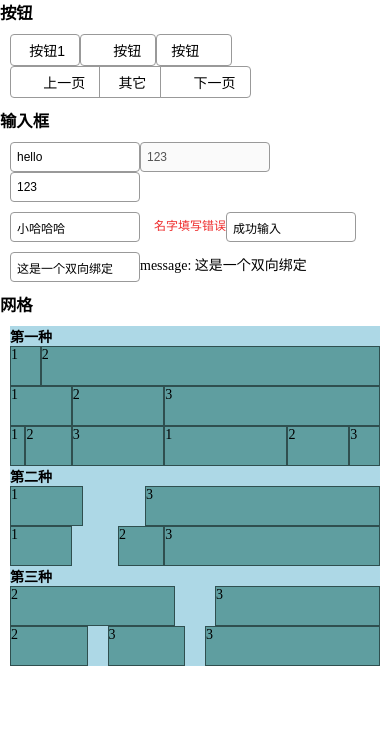
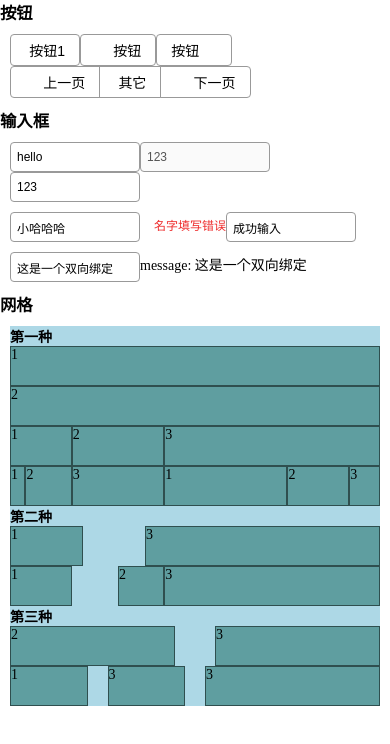
Before and after one commit to YukiGuo/kakaUI, a Vue app: page / in a window 390 px wide. Shown: the top 744 px of the page. Built offline with nearby package versions, Linux system fonts and the light colour scheme.

Commit message:
手机响应式

```diff
--- a/src/app.vue
+++ b/src/app.vue
@@ -29,9 +29,9 @@
         <h3>网格</h3>
         <div class="box" style=" background: lightblue;">
             <h4>第一种</h4>
-            <k-row>
-                <k-col span="2">1 </k-col>
-                <k-col span="22"> 2</k-col>
+            <k-row wrap>
+                <k-col span="2"  :phone="{span:24}" >1 </k-col>
+                <k-col span="22"  :phone="{span:24}" > 2</k-col>
             </k-row>
             <k-row>
                 <k-col span="4">1 </k-col>
@@ -58,11 +58,11 @@
             </k-row>
             <h4>第三种</h4>
             <k-row gutter="40">
-                <k-col span="12" > 2</k-col>
+                <k-col span="12"> 2</k-col>
                 <k-col span=12 > 3</k-col>
             </k-row>
             <k-row gutter="20">
-                <k-col span="6" > 2</k-col>
+                <k-col span="6" >1</k-col>
                 <k-col span=6> 3</k-col>
                 <k-col span=12 > 3</k-col>
             </k-row>
--- a/src/gird/KCol.vue
+++ b/src/gird/KCol.vue
@@ -20,6 +20,9 @@
            offset:{
                type:[String,Number]
            },
+            phone:{
+                type: Object
+            }
         },
         data(){
             return{
@@ -28,7 +31,13 @@
         },
         computed:{
             colClass(){
-                return [`col-${this.span}`,this.offset&&`offset-${this.offset}`,this.gutter&&`gutter-${this.gutter}`]
+                const{span,offset,gutter,phone}=this
+                return [
+                    `col-${span}`,
+                    offset&&`offset-${offset}`,
+                    gutter&&`gutter-${gutter}`,
+                    phone&&`col-phone-${phone.span}`
+                ]
             },
             colStyle(){
                 return{
@@ -62,5 +71,14 @@
             margin-right:  ($n/24)*100%
         }
     }
+    @media(max-width: 576px){
+        @for $n from 1 through 24 {
+            &.col-phone-#{$n} {
+                width:  ($n/24)*100%;
+
+            }
+        }
+    }
+
 }
 </style>
--- a/src/gird/KRow.vue
+++ b/src/gird/KRow.vue
@@ -13,12 +13,19 @@
         props:{
             gutter:{
                 type:[String,Number]
+            },
+            wrap:{
+                type:Boolean,
+                default:false,
             }
         },
         computed:{
             rowStyle(){
+                const{gutter,wrap}=this
                 return{
-                    marginLeft:-this.gutter/2+'px',marginRight:-this.gutter/2+'px'
+                    marginLeft:-gutter/2+'px',
+                    marginRight:-gutter/2+'px',
+                    flexWrap: wrap ? "wrap":"nowrap"
                 }
             }
         },
```
